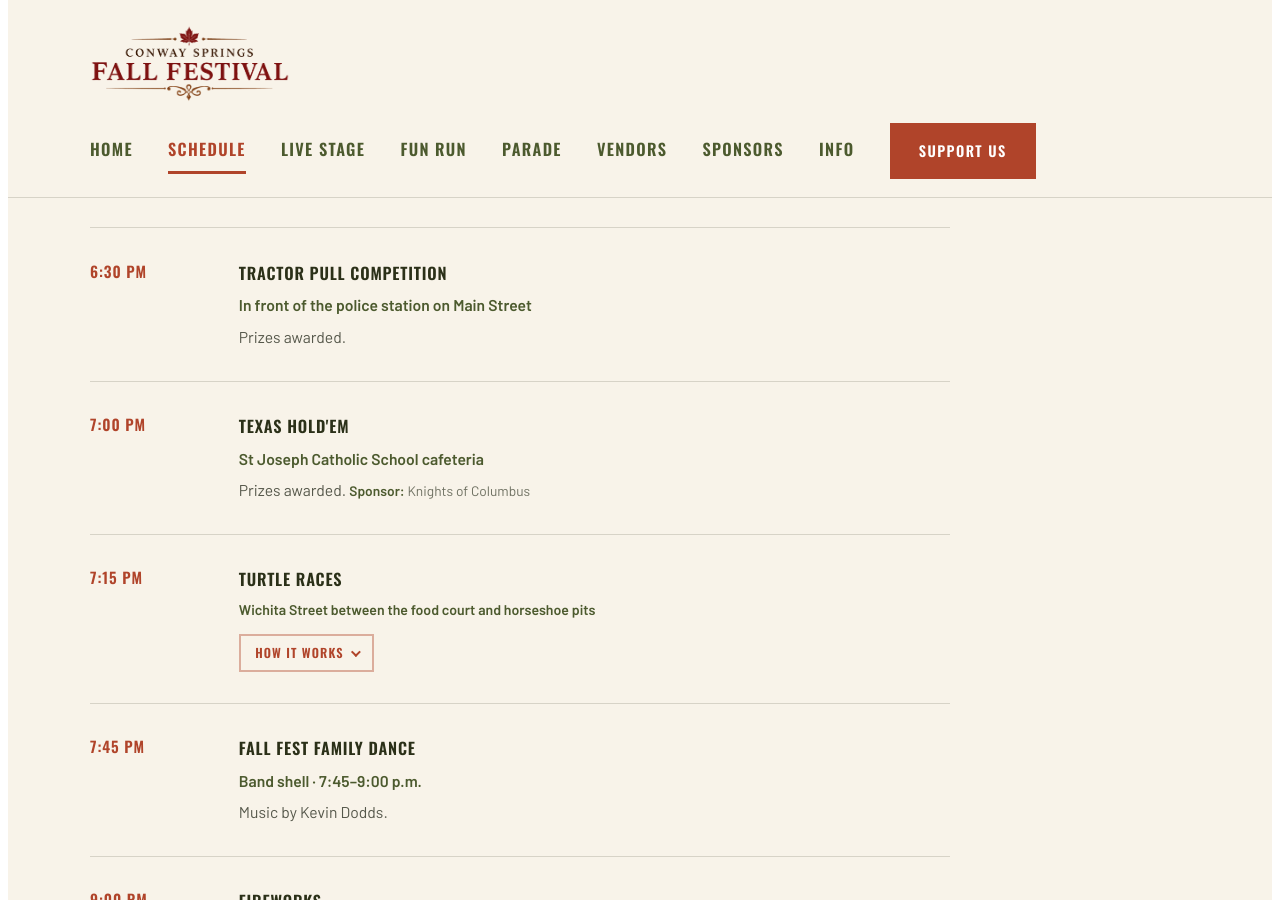
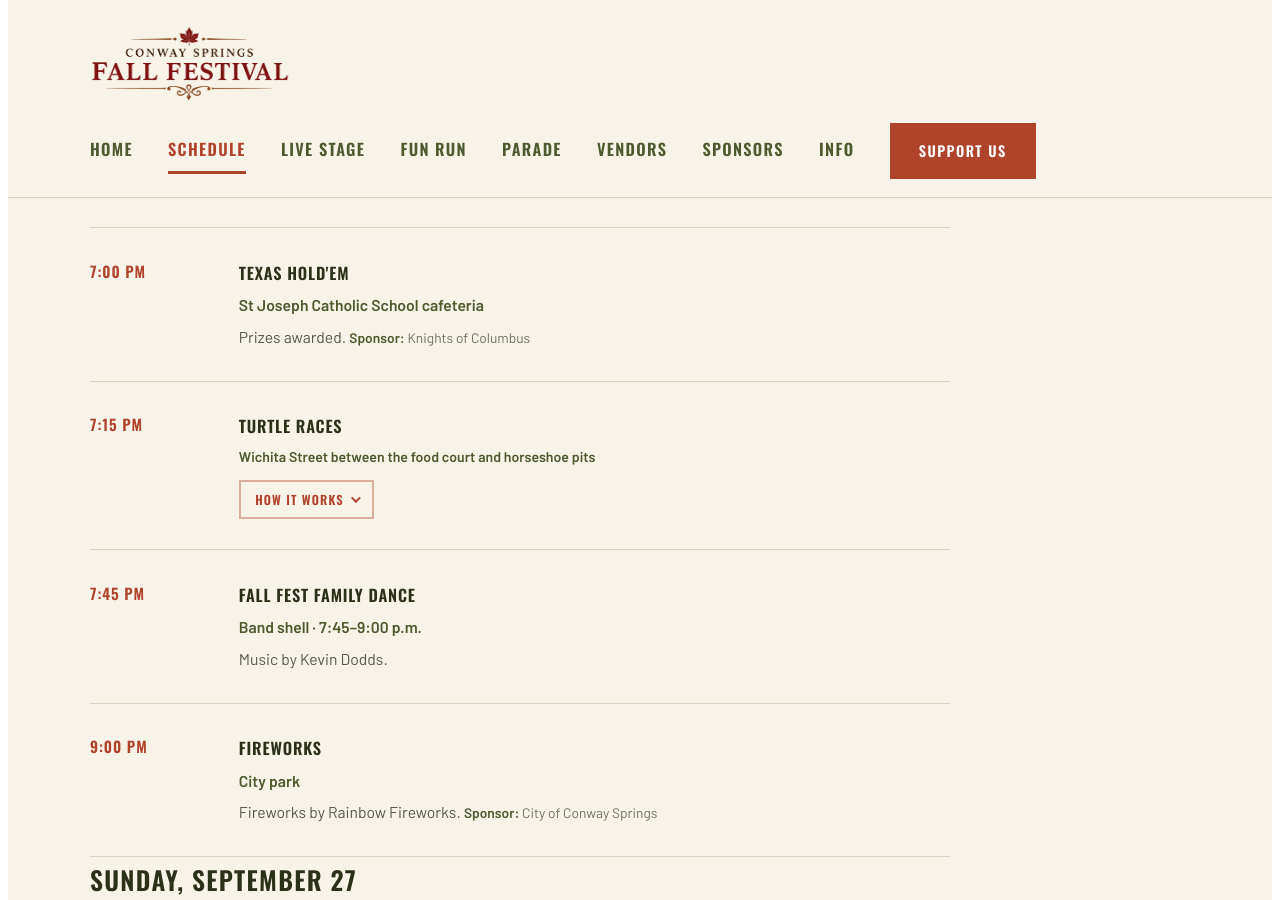
Before and after one commit to kbirket/conwayspringsfallfest, a Jekyll site: the page built from schedule.html, in a window 1280 px wide and 900 px high, scrolled down 5578 px. Built offline with Jekyll 4.4.1, drawn with Linux system fonts in a browser that asks for light colours.

Commit message:
remove tractor pull

```diff
--- a/_includes/glance.html
+++ b/_includes/glance.html
@@ -41,7 +41,6 @@
       <li><time>5:00 PM</time><span>Dinner <em>&middot; $5 button</em></span></li>
       <li><time>5:00 PM</time><span>Dessert Bar &amp; Balloon Twisting</span></li>
       <li><time>6:20 PM</time><span>Beard &amp; Mustache Contest</span></li>
-      <li><time>6:30 PM</time><span>Tractor Pull <em>&middot; Main Street</em></span></li>
       <li><time>7:00 PM</time><span>Texas Hold'em <em>&middot; St Joseph</em></span></li>
       <li><time>7:15 PM</time><span>Turtle Races <em>&middot; Wichita St</em></span></li>
       <li><time>7:45 PM</time><span>Family Dance <em>&middot; band shell</em></span></li>
--- a/schedule.html
+++ b/schedule.html
@@ -491,15 +491,6 @@ description: Full schedule of events for the Conway Springs Fall Festival, Satur
       </li>
 
       <li class="csff__slot">
-        <time datetime="18:30">6:30 PM</time>
-        <div>
-          <h3>Tractor Pull Competition</h3>
-          <p class="csff__where">In front of the police station on Main Street</p>
-          <p>Prizes awarded.</p>
-        </div>
-      </li>
-
-      <li class="csff__slot">
         <time datetime="19:00">7:00 PM</time>
         <div>
           <h3>Texas Hold'em</h3>
```
